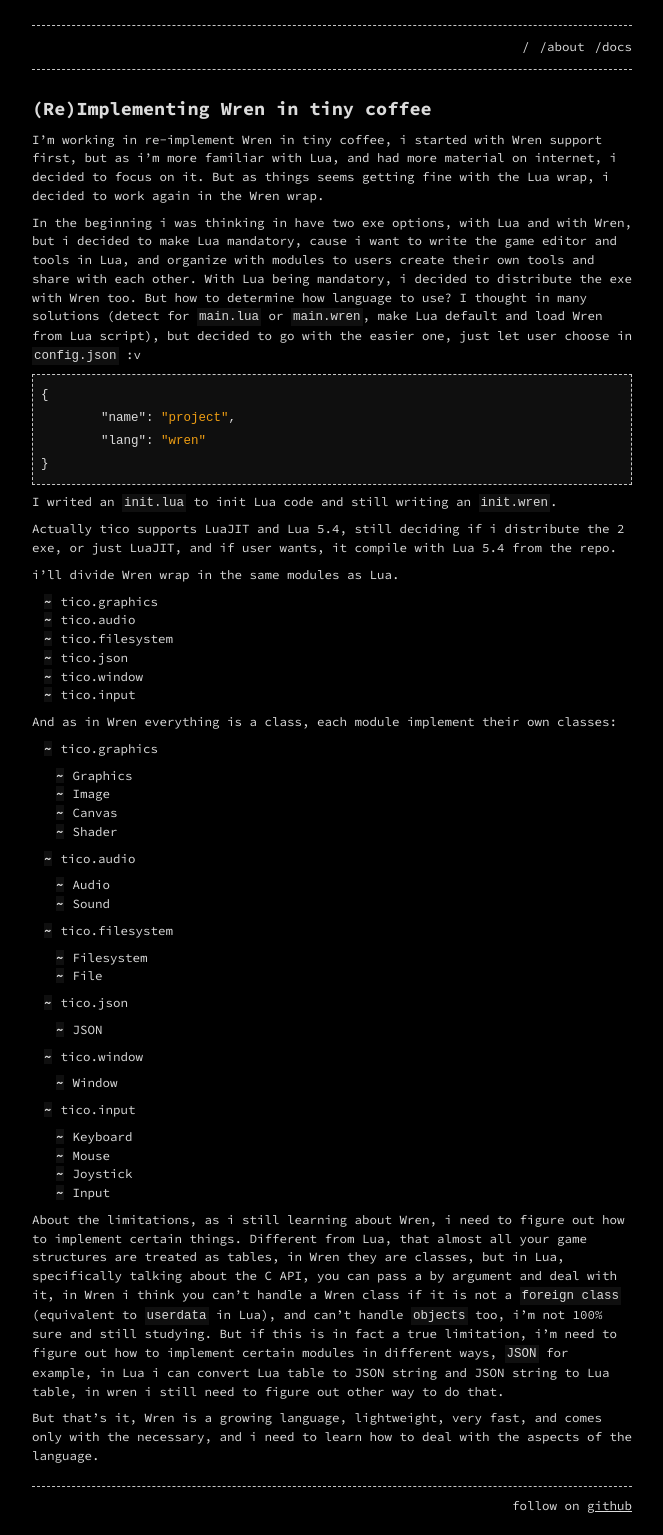
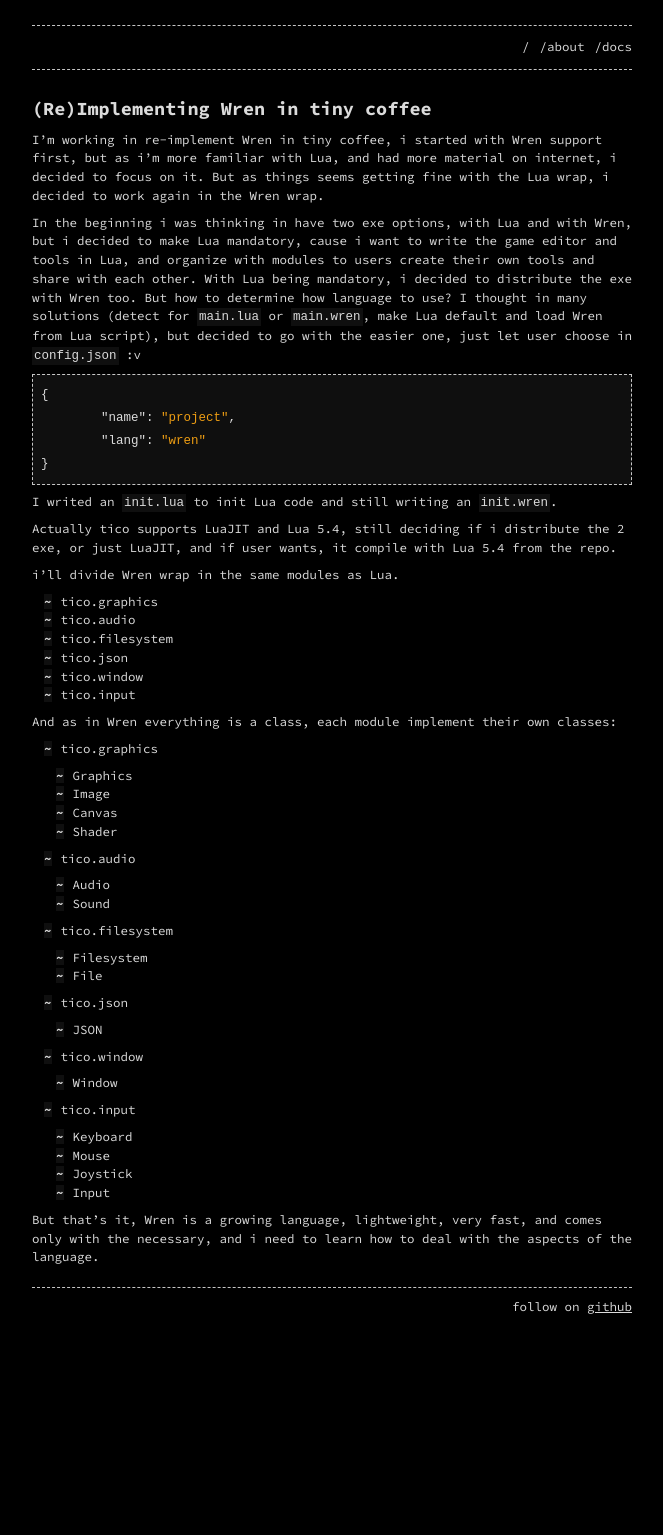
Before and after one commit to canoi12/canoi12.github.io, a Jekyll site: the page built from _posts/2020-07-07-tico-wren-module.md, in a window 1280 px wide. Shown: the whole page, without its empty margins (308-971 px from the left). Built offline with Jekyll 4.4.1, drawn with Linux system fonts in a browser that asks for light colours; after the commit the page ends 1337 px from its top, so only the background shows below that.

Commit message:
Update 2020-07-07-tico-wren-module.md

```diff
--- a/_posts/2020-07-07-tico-wren-module.md
+++ b/_posts/2020-07-07-tico-wren-module.md
@@ -58,6 +58,4 @@
 	- Joystick
 	- Input
 
-About the limitations, as i still learning about Wren, i need to figure out how to implement certain things. Different from Lua, that almost all your game structures are treated as tables, in Wren they are classes, but in Lua, specifically talking about the C API, you can pass a by argument and deal with it, in Wren i think you can't handle a Wren class if it is not a `foreign class` (equivalent to `userdata` in Lua), and can't handle `objects` too, i'm not 100% sure and still studying. But if this is in fact a true limitation, i'm need to figure out how to implement certain modules in different ways, `JSON` for example, in Lua i can convert Lua table to JSON string and JSON string to Lua table, in wren i still need to figure out other way to do that.
-
 But that's it, Wren is a growing language, lightweight, very fast, and comes only with the necessary, and i need to learn how to deal with the aspects of the language.
```
